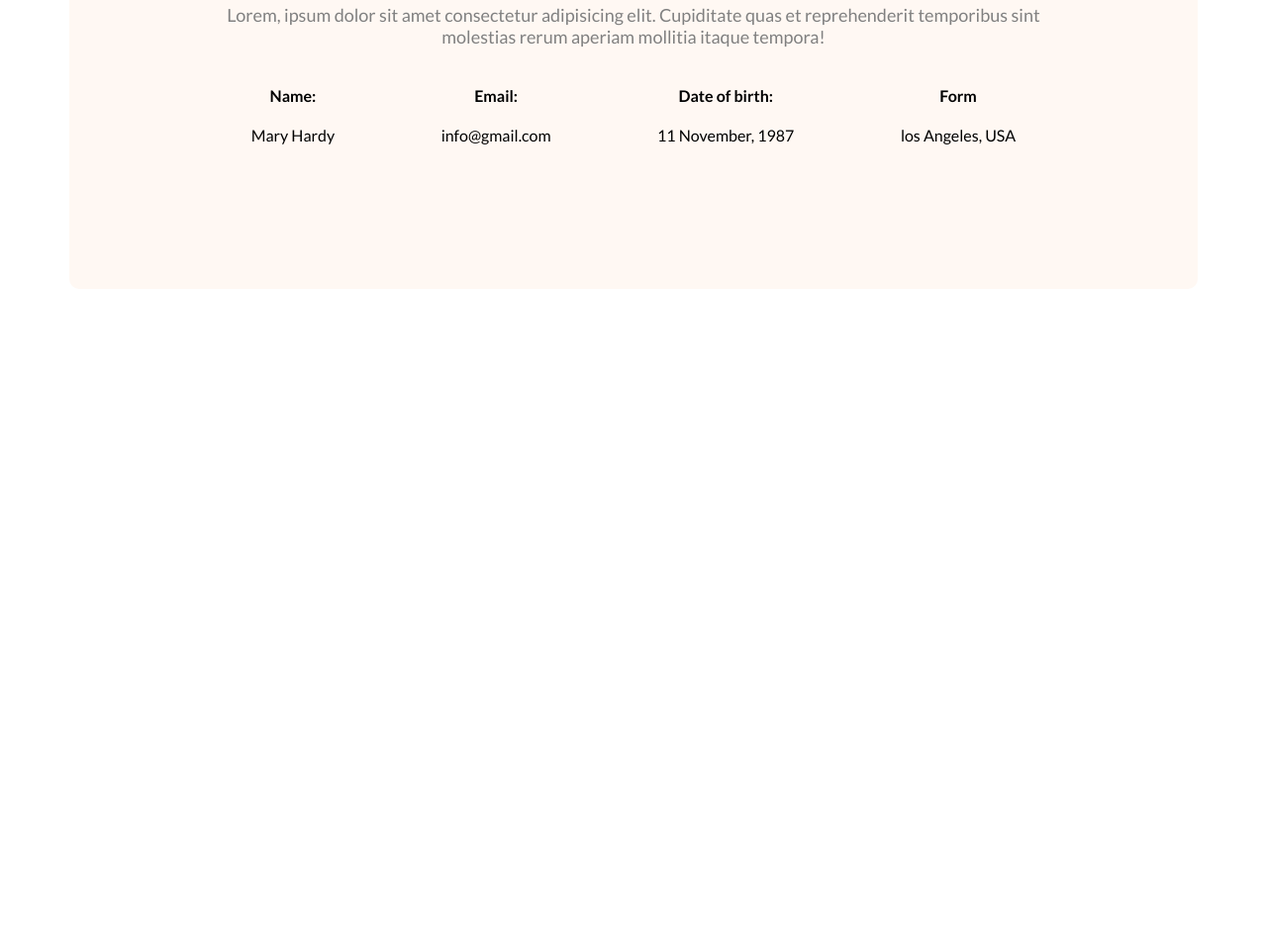
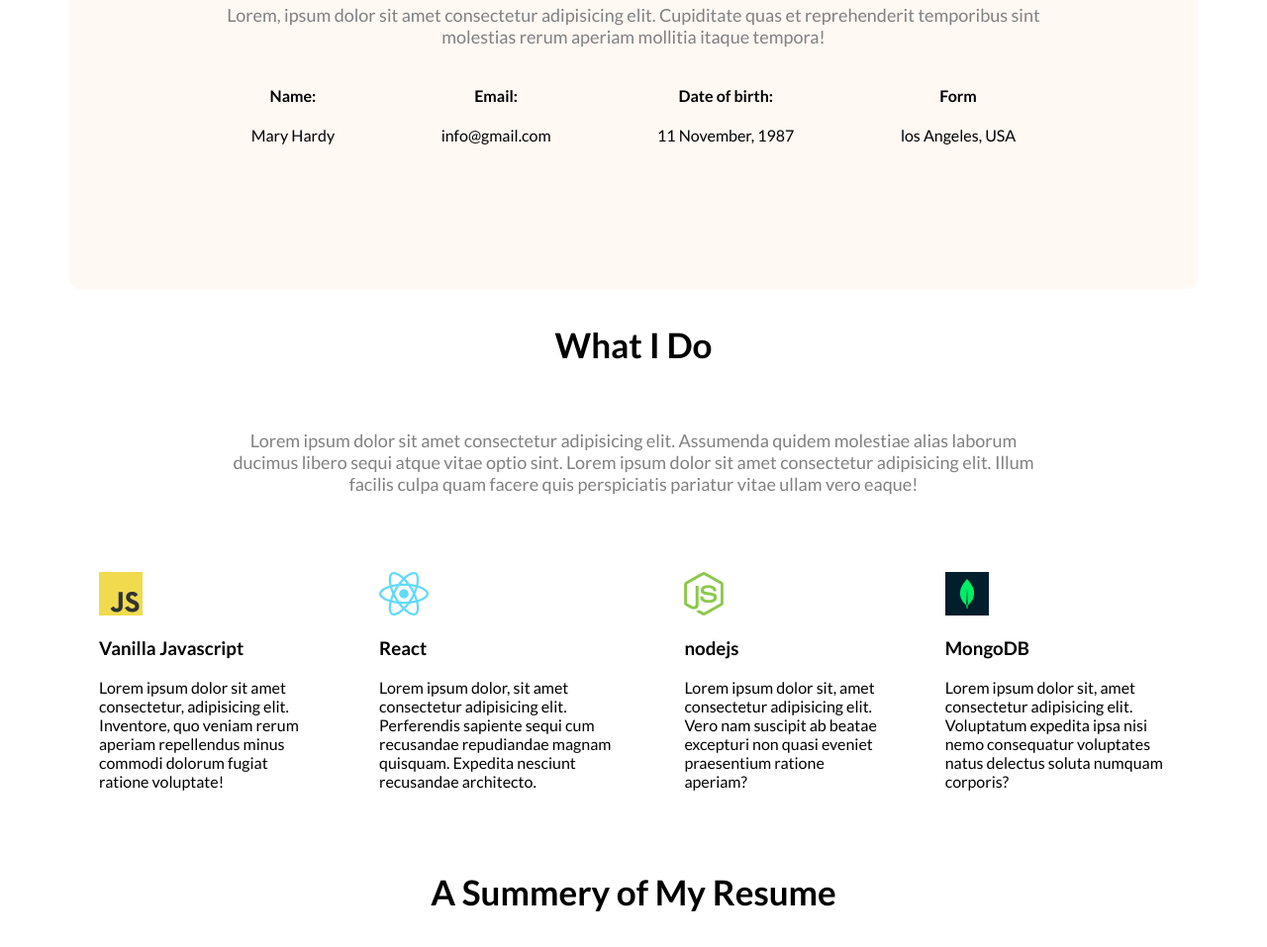
Before and after one commit to mdruman079/developer-portfolio, a plain HTML site: page index.html in a window 1280 px wide. Shown: the part 1002-1959 px from the top of the page at 99% size. Before the commit the page ends 1302 px from the top, so only its background shows below. Drawn offline with Linux system fonts and the light colour scheme.

Commit message:
all skill added

```diff
--- a/index.html
+++ b/index.html
@@ -10,6 +10,7 @@
     <link rel="stylesheet" href="styles/style.css">
 </head>
 <body>
+    <!-- header section -->
     <header>
         <nav>
             <h3 class="nav-title">Ma<span class="text-primary">r</span>y</h3>
@@ -35,6 +36,7 @@
         </div>
     </header>
     <main>
+        <!-- about section -->
         <section class="about">
             <h3 class="section-title">About Me</h3>
             <p class="section-des">Lorem, ipsum dolor sit amet consectetur adipisicing elit. Cupiditate quas et reprehenderit temporibus sint molestias rerum aperiam mollitia itaque tempora!</p>
@@ -63,6 +65,48 @@
             </div>
             </div>
         </section>
+        <!-- what i do section -->
+        <section>
+            <h3 class="section-title">
+                What I Do
+            </h3>
+            <p id="what-i-do" class="section-des">
+                Lorem ipsum dolor sit amet consectetur adipisicing elit. Assumenda quidem molestiae alias laborum ducimus libero sequi atque vitae optio sint. Lorem ipsum dolor sit amet consectetur adipisicing elit. Illum facilis culpa quam facere quis perspiciatis pariatur vitae ullam vero eaque!
+            </p>
+            <div class="skill-container">
+                <!-- .skill-info*4>img+h3.skill-title+p.skill-des -->
+
+                <div class="skill-info">
+                    <img src="images/icons/js.png" alt="">
+                    <h3 class="skill-title">Vanilla Javascript</h3>
+                    <p class="skill-des">Lorem ipsum dolor sit amet consectetur, adipisicing elit. Inventore, quo veniam rerum aperiam repellendus minus commodi dolorum fugiat ratione voluptate!</p>
+                </div>
+
+                <div class="skill-info">
+                    <img src="images/icons/react.png" alt="">
+                    <h3 class="skill-title">React</h3>
+                    <p class="skill-des">Lorem ipsum dolor, sit amet consectetur adipisicing elit. Perferendis sapiente sequi cum recusandae repudiandae magnam quisquam. Expedita nesciunt recusandae architecto.</p>
+                </div>
+
+                <div class="skill-info">
+                    <img src="images/icons/nodejs.png" alt="">
+                    <h3 class="skill-title">nodejs</h3>
+                    <p class="skill-des">Lorem ipsum dolor sit, amet consectetur adipisicing elit. Vero nam suscipit ab beatae excepturi non quasi eveniet praesentium ratione aperiam?</p>
+                </div>
+
+                <div class="skill-info">
+                    <img src="images/icons/mongo.png" alt="">
+                    <h3 class="skill-title">MongoDB</h3>
+                    <p class="skill-des">Lorem ipsum dolor sit, amet consectetur adipisicing elit. Voluptatum expedita ipsa nisi nemo consequatur voluptates natus delectus soluta numquam corporis?</p>
+                </div>
+            </div>
+        </section>
+        <!-- resume section -->
+        <section>
+            <h3 class="section-title">
+                A Summery of My Resume
+            </h3>
+        </section>
     </main>
     <footer>
 
--- a/styles/style.css
+++ b/styles/style.css
@@ -95,3 +95,16 @@ width: 500px;
 .about-info{
     text-align: center;
 }
+/* what i do section */
+#what-i-do{
+    padding: 30px 150px;
+}
+/* skill related style */
+.skill-container{
+    display: flex;
+}
+.skill-info{
+    padding: 30px;
+    gap: 24px;
+}
+/* resume section style */
```
